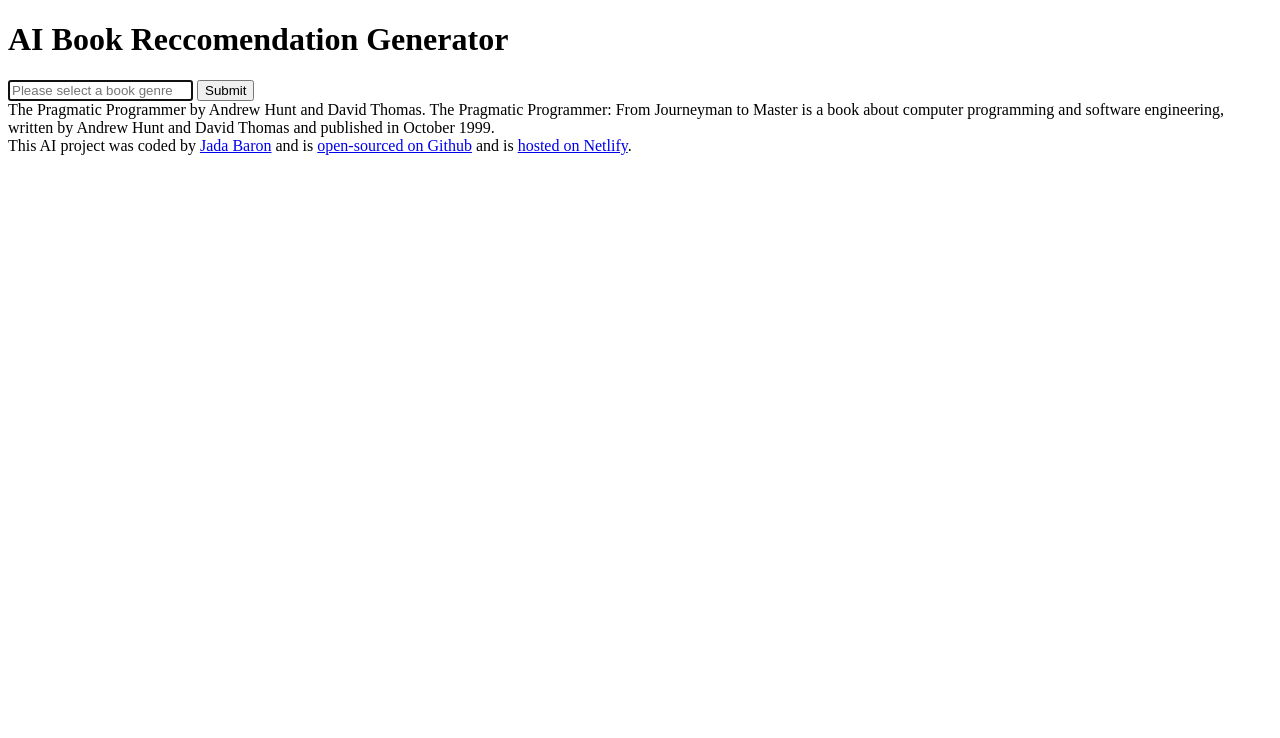
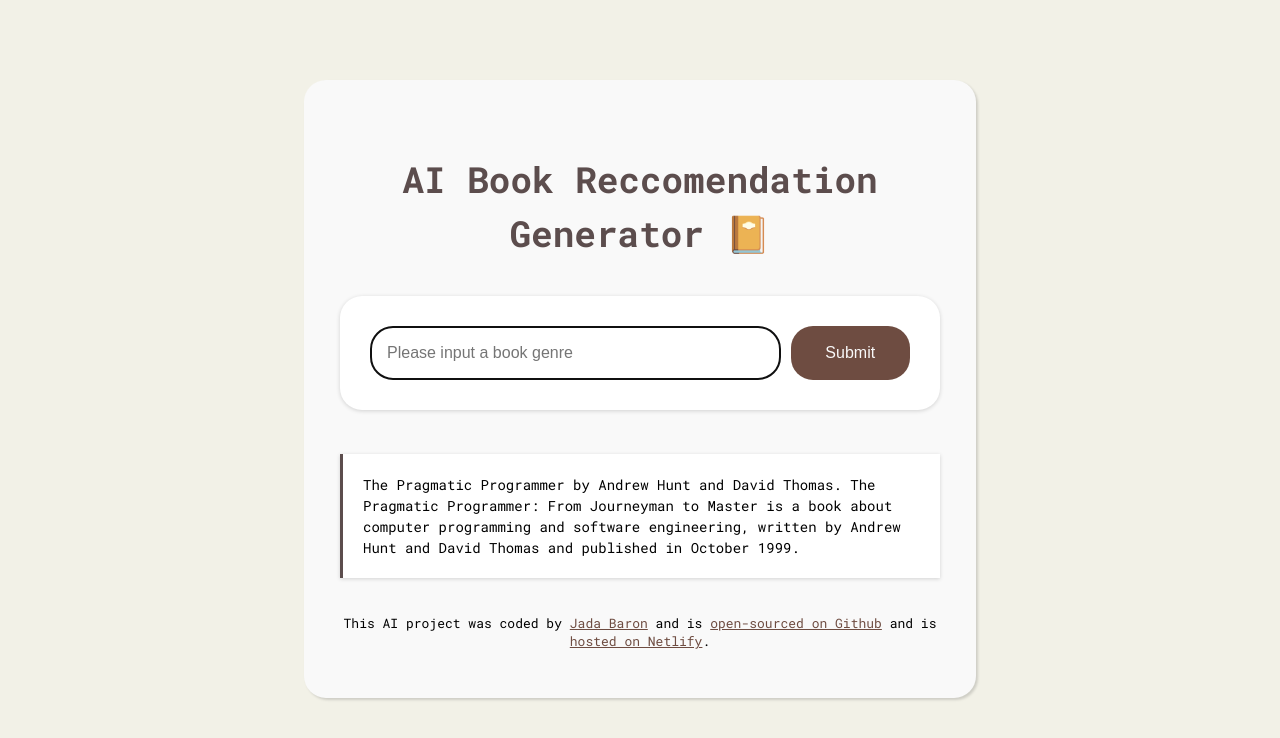
Before and after one commit to baronjada/ai-book-recs-generator, a plain HTML site: page index.html in a window 1280 px wide. Drawn offline with Linux system fonts and the light colour scheme.

Commit message:
Added CSS styling using added classes and injected Google font

```diff
--- a/index.html
+++ b/index.html
@@ -5,27 +5,32 @@
     <meta name="viewport" content="width=device-width, initial-scale=1.0" />
     <link rel="stylesheet" href="src/styles.css" />
     <title>AI Book Reccomendation Generator</title>
+    <link rel="preconnect" href="https://fonts.googleapis.com">
+<link rel="preconnect" href="https://fonts.gstatic.com" crossorigin>
+<link href="https://fonts.googleapis.com/css2?family=Roboto+Mono:ital,wght@0,100..700;1,100..700&display=swap" rel="stylesheet">
   </head>
   <body>
+    <div class="container">
       <header>
-      <h1>AI Book Reccomendation Generator</h1>
+        <h1>AI Book Reccomendation<br /> Generator 📔</h1>
       </header>
       <main>
-      <form action="">
+        <form class="form" action="">
           <input
             type="text"
-          placeholder="Please select a book genre"
+            placeholder="Please input a book genre"
             autofocus
             required
             autocomplete="off"
+            class="genre-input"
           />
-        <input type="submit" />
+          <input type="submit" class="submit-button"/>
         </form>
-      <div>
-        The Pragmatic Programmer by Andrew Hunt and David Thomas. The Pragmatic
-        Programmer: From Journeyman to Master is a book about computer
-        programming and software engineering, written by Andrew Hunt and David
-        Thomas and published in October 1999.
+        <div class="book-rec">
+          The Pragmatic Programmer by Andrew Hunt and David Thomas. The
+          Pragmatic Programmer: From Journeyman to Master is a book about
+          computer programming and software engineering, written by Andrew Hunt
+          and David Thomas and published in October 1999.
         </div>
       </main>
 
@@ -41,6 +46,7 @@
       and is
       <a href="https://ai-book-recs-generator.netlify.app/">hosted on Netlify</a
       >.
+    </div>
     </footer>
     <script src="src/script.js"></script>
   </body>
--- a/src/styles.css
+++ b/src/styles.css
@@ -0,0 +1,73 @@
+body {
+  background-color: #f2f1e7;
+  font-family: "Roboto Mono", monospace;
+}
+
+.container {
+  margin: 80px auto;
+  max-width: 600px;
+  background-color: #f9f9f9;
+  padding: 48px 36px;
+  border-radius: 22px;
+  box-shadow: rgba(0, 0, 0, 0.15) 1.95px 1.95px 2.6px;
+}
+
+h1 {
+  text-align: center;
+  font-weight: 800;
+  font-size: 36px;
+  line-height: 1.5;
+  color: #5c4d4d;
+}
+
+header {
+  margin-bottom: 36px;
+}
+
+form {
+  padding: 30px;
+  background-color: #ffffff;
+  border-radius: 22px;
+  display: flex;
+  box-shadow: rgba(0, 0, 0, 0.16) 0px 1px 4px;
+  margin-bottom: 44px;
+}
+
+.genre-input {
+  padding: 16px;
+  border: 1px solid rgba(39, 33, 66, 0.5);
+  width: 80%;
+  font-size: 16px;
+  border-radius: 22px;
+  line-height: 20px;
+}
+
+.submit-button {
+  margin-left: 10px;
+  background-color: #6e4c41;
+  color: #f9f9f9;
+  border-radius: 22px;
+  border: none;
+  padding: 14px 24px;
+  width: 130px;
+  font-size: 16px;
+}
+
+.book-rec {
+  font-size: 14px;
+  background-color: #ffffff;
+  padding: 20px;
+  line-height: 1.5;
+  border-left: 3px solid #5c4d4d;
+  box-shadow: rgba(0, 0, 0, 0.16) 0px 1px 4px;
+}
+
+footer {
+  text-align: center;
+  font-size: 13px;
+  margin-top: 36px;
+}
+
+a {
+  color: #6e4c41;
+}
```
Lines whose indentation alone changed are shown as unchanged.
